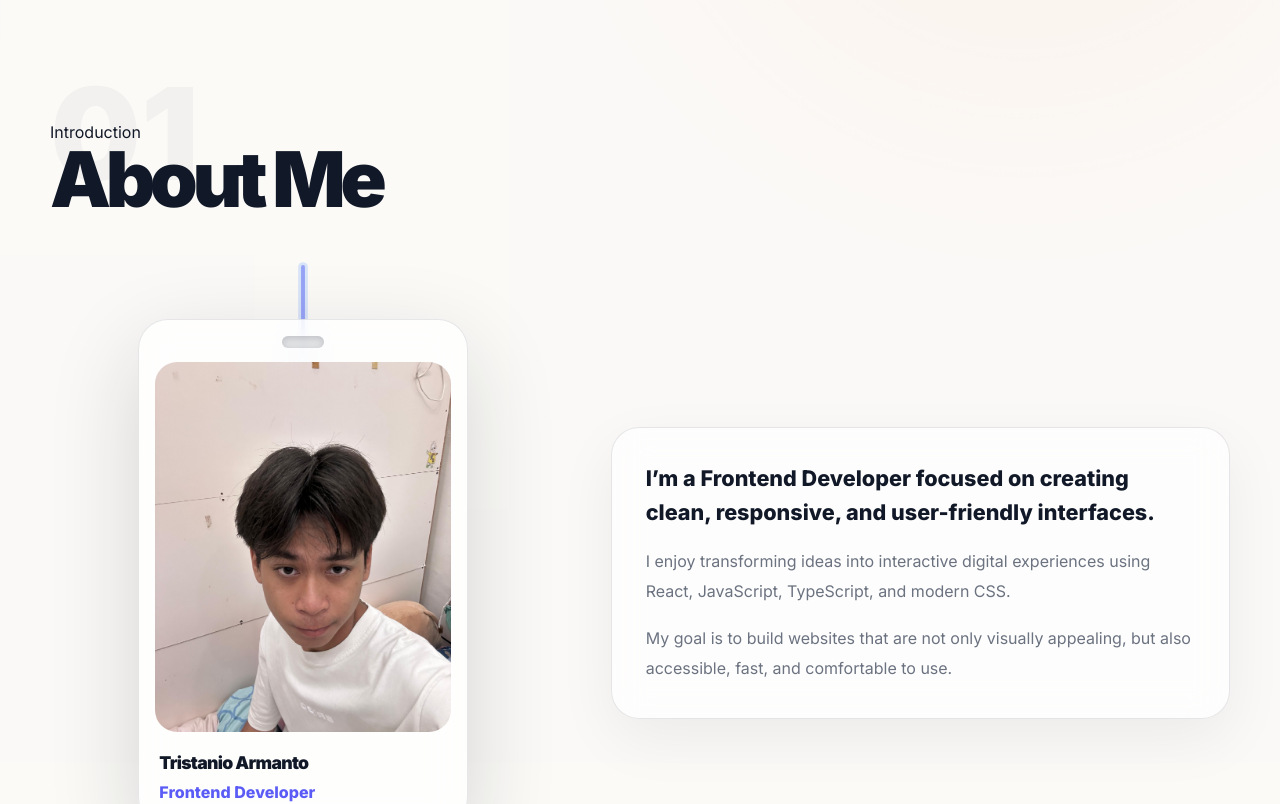
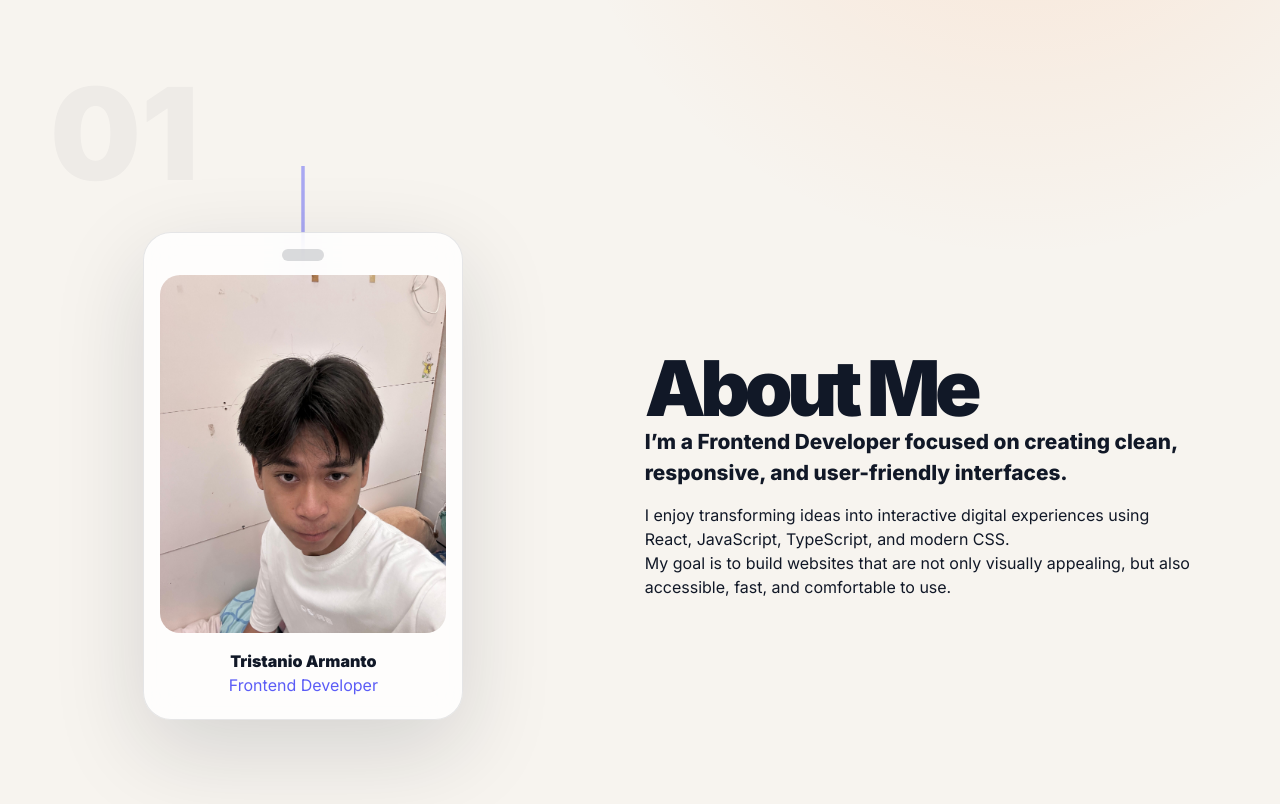
Before and after one commit to niookeyy/nio-melas, a React (Vite) app: page / in a window 1280 px wide. Shown: the part 800-1604 px from the top of the page. Built offline with nearby package versions, Linux system fonts and the light colour scheme.

Commit message:
update lanyard

```diff
--- a/src/index.css
+++ b/src/index.css
@@ -534,16 +534,6 @@ section {
 }
 
 /* ================= ABOUT ================= */
-/* ================= ABOUT WITH FLEXIBLE LANYARD ================= */
-
-.about {
-  background: rgba(255, 255, 255, 0.52);
-}
-
-.about-container {
-  position: relative;
-  z-index: 2;
-}
 
 .about-grid-new {
   display: grid;
@@ -558,42 +548,38 @@ section {
   min-height: 620px;
   display: grid;
   place-items: center;
-  overflow: visible;
 }
 
+/* ROPE */
 .lanyard-svg {
   position: absolute;
-  top: 4px;
+  top: 0;
+  width: 200px;
+  height: 260px;
   left: 50%;
-  width: 220px;
-  height: 290px;
   transform: translateX(-50%);
   pointer-events: none;
-  z-index: 1;
-  overflow: visible;
 }
 
+/* CARD */
 .about-photo-card {
   position: relative;
   z-index: 2;
-  width: min(330px, 86vw);
+  width: min(320px, 90vw);
   padding: 16px 16px 22px;
-  border-radius: 30px;
-  background: rgba(255, 255, 255, 0.78);
+  border-radius: 28px;
+  background: rgba(255, 255, 255, 0.8);
   border: 1px solid var(--border);
-  box-shadow: 0 30px 90px rgba(17, 24, 39, 0.16);
+  box-shadow: 0 30px 90px rgba(17, 24, 39, 0.15);
   backdrop-filter: blur(18px);
   cursor: grab;
+  transform-origin: 50% -80px;
   touch-action: none;
   user-select: none;
-  transform-origin: top center;
 }
 
 .about-photo-card.dragging {
   cursor: grabbing;
-  box-shadow:
-    0 42px 110px rgba(17, 24, 39, 0.24),
-    0 0 46px rgba(91, 92, 246, 0.24);
 }
 
 .photo-hole {
@@ -601,129 +587,47 @@ section {
   height: 12px;
   margin: 0 auto 14px;
   border-radius: 999px;
-  background: rgba(17, 24, 39, 0.12);
-  box-shadow: inset 0 2px 6px rgba(17, 24, 39, 0.16);
+  background: rgba(17, 24, 39, 0.15);
 }
 
 .about-photo-card img {
   width: 100%;
   aspect-ratio: 4 / 5;
-  display: block;
   object-fit: cover;
-  border-radius: 22px;
+  border-radius: 20px;
   pointer-events: none;
+  user-select: none;
+  -webkit-user-drag: none;
 }
 
 .about-photo-info {
-  padding: 18px 4px 0;
+  padding-top: 16px;
+  text-align: center;
 }
 
 .about-photo-info strong {
   display: block;
-  color: var(--text);
-  font-size: 1.1rem;
   font-weight: 900;
-  letter-spacing: -0.04em;
 }
 
 .about-photo-info span {
-  display: block;
-  margin-top: 4px;
   color: var(--primary);
-  font-weight: 800;
 }
 
-.about-grid-new .about-copy {
+/* RIGHT TEXT */
+.about-copy {
   padding: 34px;
-  border: 1px solid var(--border);
-  border-radius: var(--radius);
-  background: rgba(255, 255, 255, 0.68);
-  box-shadow: 0 20px 60px rgba(17, 24, 39, 0.06);
-  backdrop-filter: blur(18px);
-}
-
-.about-grid-new .about-copy p {
-  color: var(--muted);
-  font-size: 1rem;
-  line-height: 1.85;
-}
-
-.about-grid-new .about-copy p + p {
-  margin-top: 18px;
 }
 
 .about-lead {
-  color: var(--text) !important;
-  font-size: 1.35rem !important;
   font-weight: 800;
-  line-height: 1.55 !important;
-}
-
-.about-grid-new .about-cards {
-  margin-top: 28px;
-  display: grid;
-  grid-template-columns: 1fr;
-  gap: 14px;
-}
-
-.about-card {
-  padding: 24px;
-  border: 1px solid var(--border);
-  border-radius: var(--radius);
-  background: var(--surface);
-  box-shadow: 0 20px 60px rgba(17, 24, 39, 0.06);
-  transition: 0.25s ease;
-}
-
-.about-card:hover {
-  transform: translateY(-6px);
-  box-shadow: var(--shadow);
-}
-
-.about-card-icon {
-  width: 48px;
-  height: 48px;
-  display: grid;
-  place-items: center;
-  margin-bottom: 18px;
-  border-radius: 16px;
-  background: rgba(91, 92, 246, 0.1);
-  color: var(--primary);
-}
-
-.about-card h3 {
-  font-size: 1.15rem;
-  font-weight: 900;
-  margin-bottom: 8px;
-}
-
-.about-card p {
-  color: var(--muted);
-  line-height: 1.75;
+  font-size: 1.3rem;
+  margin-bottom: 14px;
 }
 
 @media (max-width: 980px) {
   .about-grid-new {
     grid-template-columns: 1fr;
-  }
-
-  .about-photo-area {
-    min-height: 560px;
-  }
-}
-
-@media (max-width: 640px) {
-  .about-photo-area {
-    min-height: 500px;
-  }
-
-  .about-photo-card {
-    width: min(300px, 90vw);
-  }
-
-  .about-grid-new .about-copy,
-  .about-card {
-    padding: 24px;
   }
 }
 
--- a/src/sections/About.jsx
+++ b/src/sections/About.jsx
@@ -1,10 +1,6 @@
-import React, { useRef, useState } from "react";
-import { motion } from "framer-motion";
-import { Sparkles, Target, TrendingUp } from "lucide-react";
+import React, { useRef, useState, useEffect } from "react";
 import gsap from "gsap";
 import aboutPhoto from "../assets/foto-saya.jpeg";
-
-const icons = [Sparkles, Target, TrendingUp];
 
 const About = ({ t }) => {
   const cardRef = useRef(null);
@@ -13,6 +9,47 @@ const About = ({ t }) => {
   const [dragging, setDragging] = useState(false);
   const [rope, setRope] = useState({ x: 0, y: 0 });
 
+  /* ================= LANYARD SWING ANIMATION ================= */
+  useEffect(() => {
+    gsap.set(cardRef.current, {
+      transformOrigin: "50% -80px",
+      rotate: -18,
+      y: -20,
+      opacity: 0,
+    });
+
+    const tl = gsap.timeline({ delay: 0.4 });
+
+    tl.to(cardRef.current, {
+      opacity: 1,
+      y: 0,
+      rotate: 16,
+      duration: 0.8,
+      ease: "power3.out",
+    })
+      .to(cardRef.current, {
+        rotate: -10,
+        duration: 0.6,
+        ease: "power2.inOut",
+      })
+      .to(cardRef.current, {
+        rotate: 6,
+        duration: 0.5,
+        ease: "power2.inOut",
+      })
+      .to(cardRef.current, {
+        rotate: -3,
+        duration: 0.4,
+        ease: "power2.inOut",
+      })
+      .to(cardRef.current, {
+        rotate: 0,
+        duration: 0.6,
+        ease: "elastic.out(1, 0.45)",
+      });
+  }, []);
+
+  /* ================= DRAG ================= */
   const handlePointerDown = (e) => {
     setDragging(true);
 
@@ -38,7 +75,7 @@ const About = ({ t }) => {
       x,
       y,
       rotate,
-      duration: 0.16,
+      duration: 0.15,
       ease: "power2.out",
     });
   };
@@ -55,7 +92,7 @@ const About = ({ t }) => {
       x: 0,
       y: 0,
       rotate: 0,
-      duration: 1.15,
+      duration: 1.1,
       ease: "elastic.out(1, 0.45)",
     });
   };
@@ -65,25 +102,12 @@ const About = ({ t }) => {
       <div className="section-number">01</div>
 
       <div className="container about-container">
-        <motion.div
-          className="about-heading"
-          initial={{ opacity: 0, y: 36 }}
-          whileInView={{ opacity: 1, y: 0 }}
-          viewport={{ once: true, margin: "-120px" }}
-          transition={{ duration: 0.6 }}
-        >
-          <span className="section-label">Introduction</span>
-          <h2 className="section-title">{t.about.title}</h2>
-        </motion.div>
+        <div className="about-grid-new">
 
-        <div className="about-grid-new">
-          <motion.div
-            className="about-photo-area"
-            initial={{ opacity: 0, y: 36 }}
-            whileInView={{ opacity: 1, y: 0 }}
-            viewport={{ once: true, margin: "-120px" }}
-            transition={{ duration: 0.6, delay: 0.1 }}
-          >
+          {/* LEFT */}
+          <div className="about-photo-area">
+
+            {/* FLEXIBLE ROPE */}
             <svg className="lanyard-svg" viewBox="0 0 200 300">
               <path
                 d={`
@@ -91,24 +115,14 @@ const About = ({ t }) => {
                   Q ${100 + rope.x * 0.45} ${90 + rope.y * 0.5},
                     ${100 + rope.x * 0.8} ${205 + rope.y * 0.55}
                 `}
-                stroke="rgba(91, 92, 246, 0.5)"
+                stroke="rgba(91,92,246,0.5)"
                 strokeWidth="4"
-                fill="none"
-                strokeLinecap="round"
-              />
-              <path
-                d={`
-                  M100 0
-                  Q ${100 + rope.x * 0.35} ${86 + rope.y * 0.42},
-                    ${100 + rope.x * 0.65} ${205 + rope.y * 0.5}
-                `}
-                stroke="rgba(59, 130, 246, 0.18)"
-                strokeWidth="10"
                 fill="none"
                 strokeLinecap="round"
               />
             </svg>
 
+            {/* CARD */}
             <div
               ref={cardRef}
               className={`about-photo-card ${dragging ? "dragging" : ""}`}
@@ -126,19 +140,16 @@ const About = ({ t }) => {
                 <span>Frontend Developer</span>
               </div>
             </div>
-          </motion.div>
+          </div>
 
-          <motion.div
-            className="about-copy"
-            initial={{ opacity: 0, y: 36 }}
-            whileInView={{ opacity: 1, y: 0 }}
-            viewport={{ once: true, margin: "-120px" }}
-            transition={{ duration: 0.6, delay: 0.15 }}
-          >
+          {/* RIGHT */}
+          <div className="about-copy">
+            <h2 className="section-title">{t.about.title}</h2>
             <p className="about-lead">{t.about.lead}</p>
             <p>{t.about.p1}</p>
             <p>{t.about.p2}</p>
-          </motion.div>
+          </div>
+
         </div>
       </div>
     </section>
```
